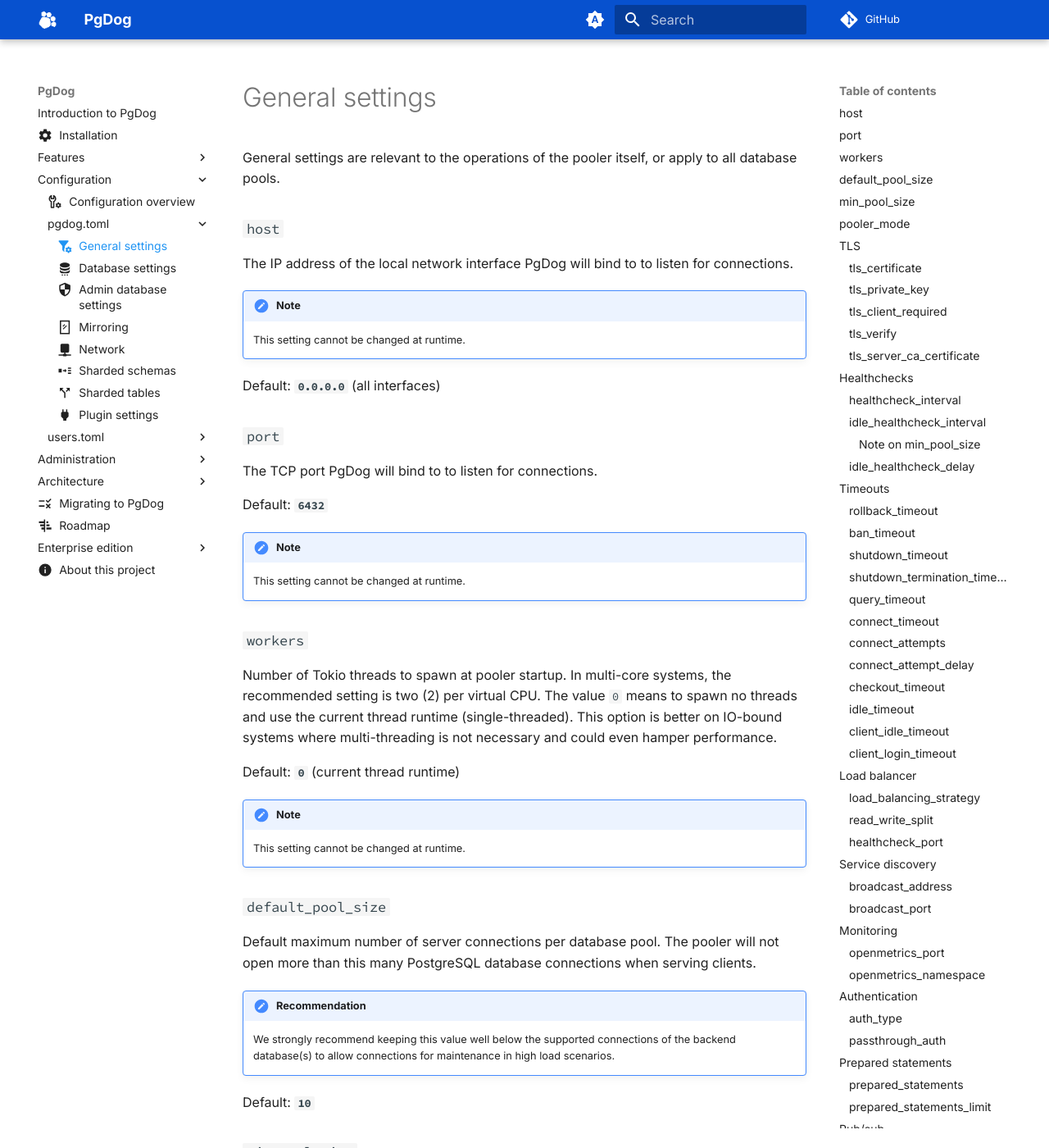
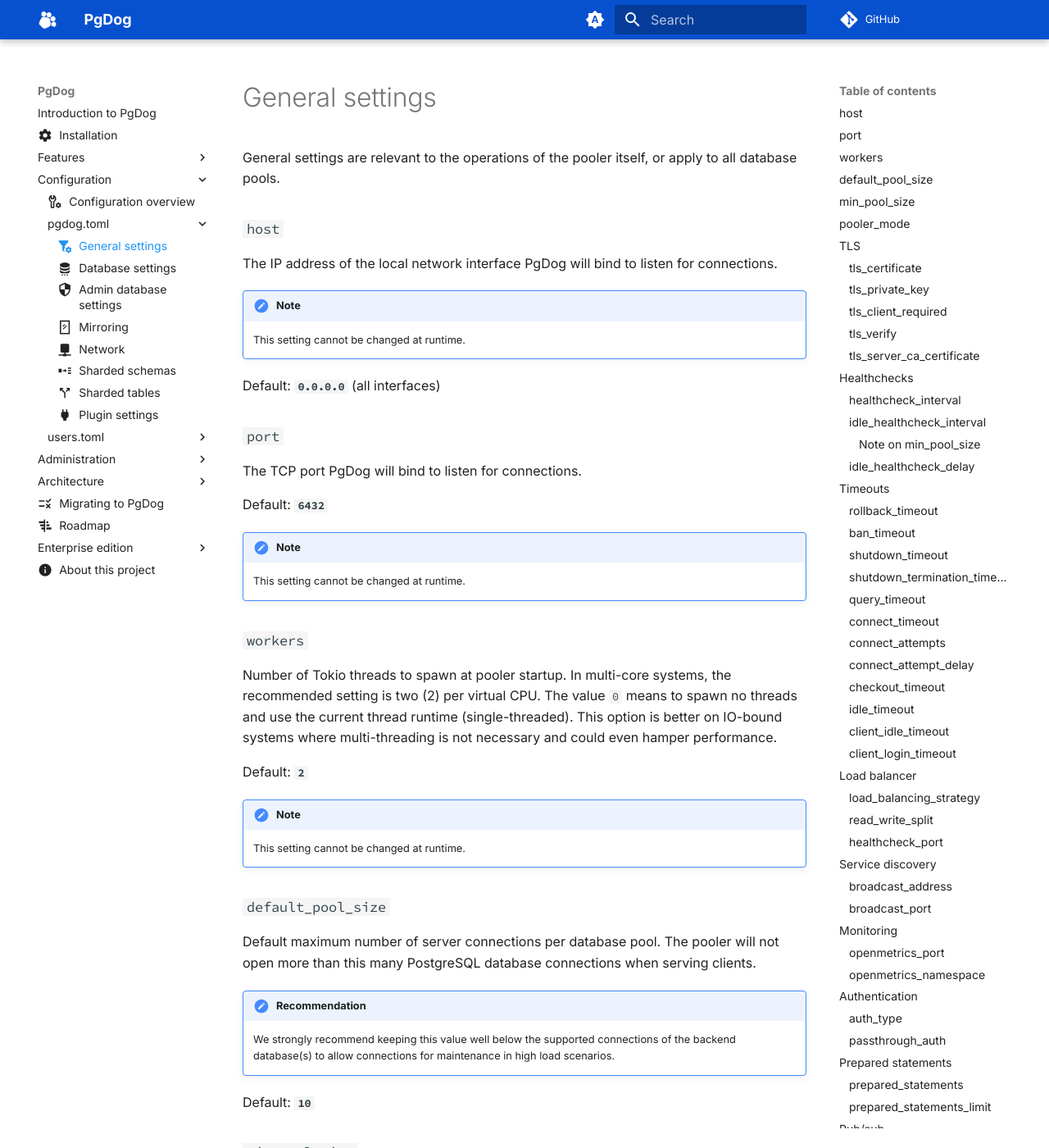
Before and after one commit to pgdogdev/docs, an MkDocs documentation site: the page built from docs/configuration/pgdog.toml/general.md, in a window 1280 px wide and 1400 px high. Shown: the whole window at 82% size. Built offline with MkDocs 1.6.1 and Material for MkDocs 9.7.7, drawn with Linux system fonts in a browser that asks for light colours; comment, search, counter and statistics services are not loaded; some of the changed text lies outside the part shown.

```diff
--- a/docs/configuration/pgdog.toml/general.md
+++ b/docs/configuration/pgdog.toml/general.md
@@ -8,7 +8,7 @@ General settings are relevant to the operations of the pooler itself, or apply t
 
 ### `host`
 
-The IP address of the local network interface PgDog will bind to to listen for connections.
+The IP address of the local network interface PgDog will bind to listen for connections.
 
 !!! note
     This setting cannot be changed at runtime.
@@ -17,7 +17,7 @@ Default: **`0.0.0.0`** (all interfaces)
 
 ### `port`
 
-The TCP port PgDog will bind to to listen for connections.
+The TCP port PgDog will bind to listen for connections.
 
 Default: **`6432`**
 
@@ -29,7 +29,7 @@ Default: **`6432`**
 Number of Tokio threads to spawn at pooler startup. In multi-core systems, the recommended setting is two (2) per
 virtual CPU. The value `0` means to spawn no threads and use the current thread runtime (single-threaded). This option is better on IO-bound systems where multi-threading is not necessary and could even hamper performance.
 
-Default: **`0`** (current thread runtime)
+Default: **`2`**
 
 !!! note
     This setting cannot be changed at runtime.
```
Also changed, not shown: other parts of docs/configuration/pgdog.toml/general.md (+6 -0 lines).
